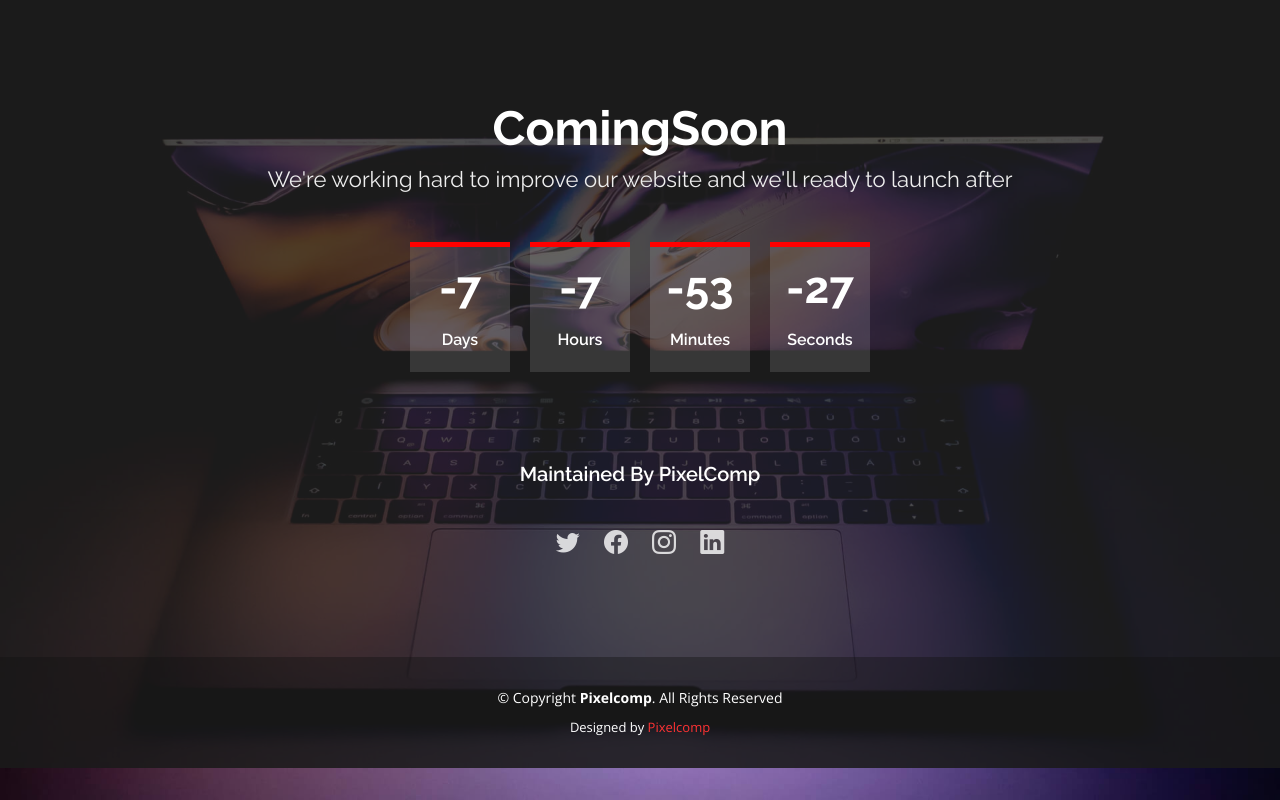
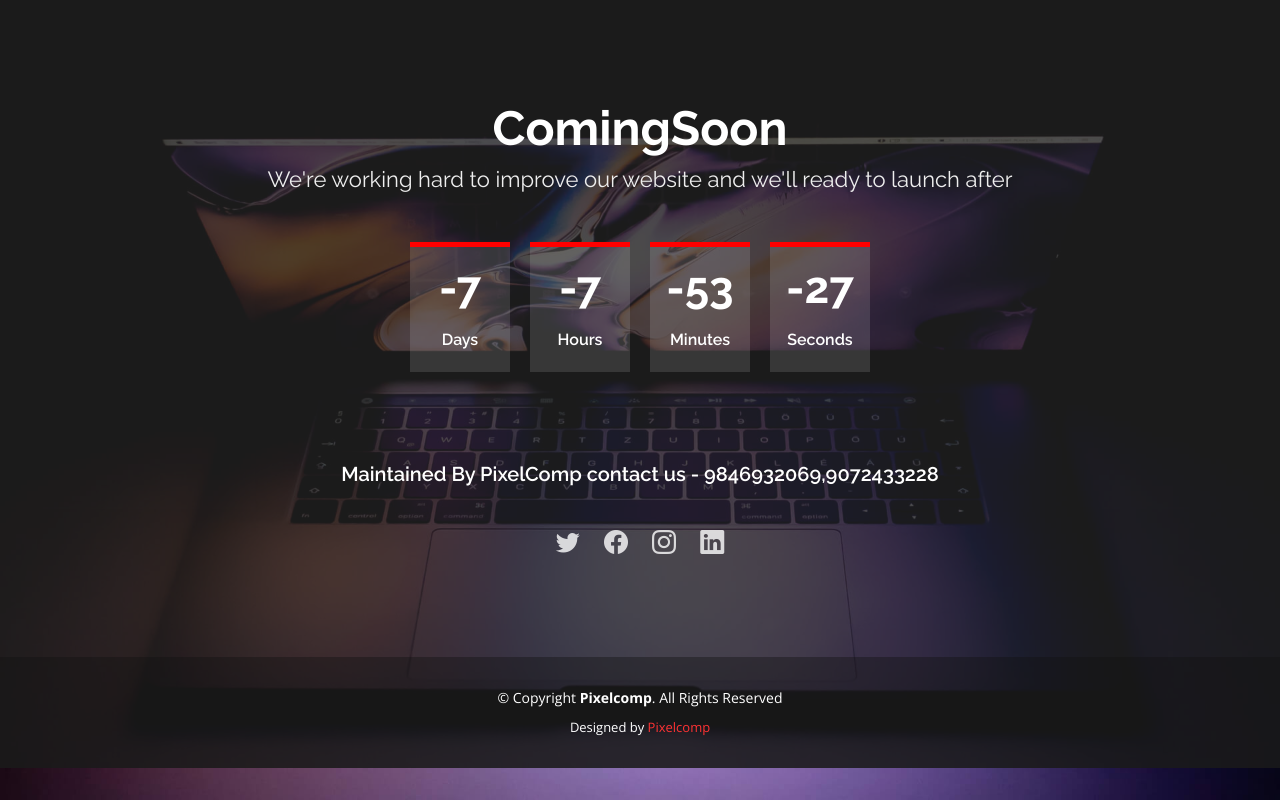
Before and after one commit to melath2020/comingsoon, a plain HTML site: page index.html in a window 1280 px wide. Drawn offline with nearby package versions, Linux system fonts and the light colour scheme.

Commit message:
Update index.html

```diff
--- a/index.html
+++ b/index.html
@@ -58,7 +58,7 @@
       </div>
 
       <div class="subscribe">
-        <h4>Maintained By PixelComp</h4>
+        <h4>Maintained By PixelComp contact us - 9846932069,9072433228</h4>
         <!-- <form action="forms/notify.php" method="post" role="form" class="php-email-form">
           <div class="subscribe-form">
             <input type="email" name="email"><input type="submit" value="Subscribe">
```
